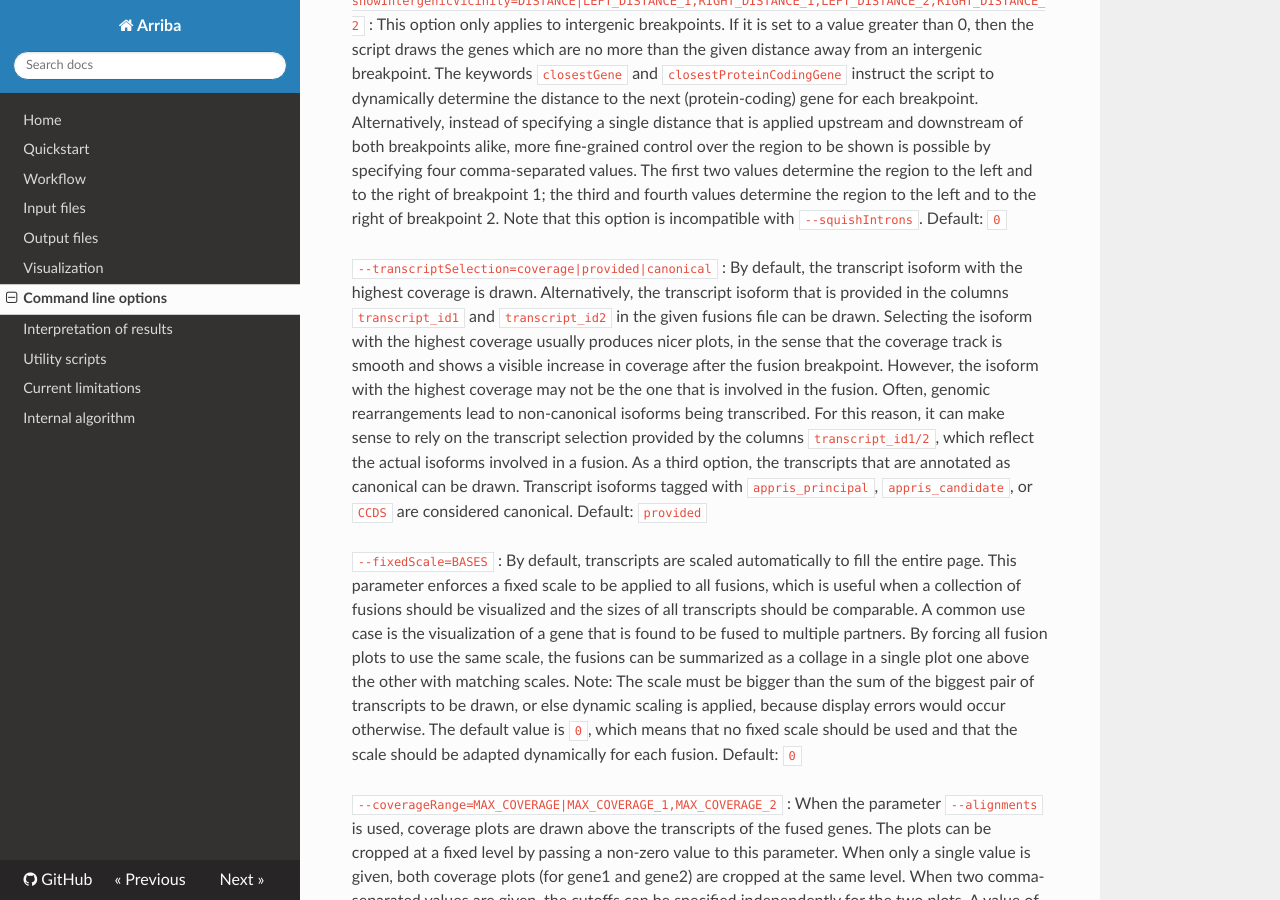
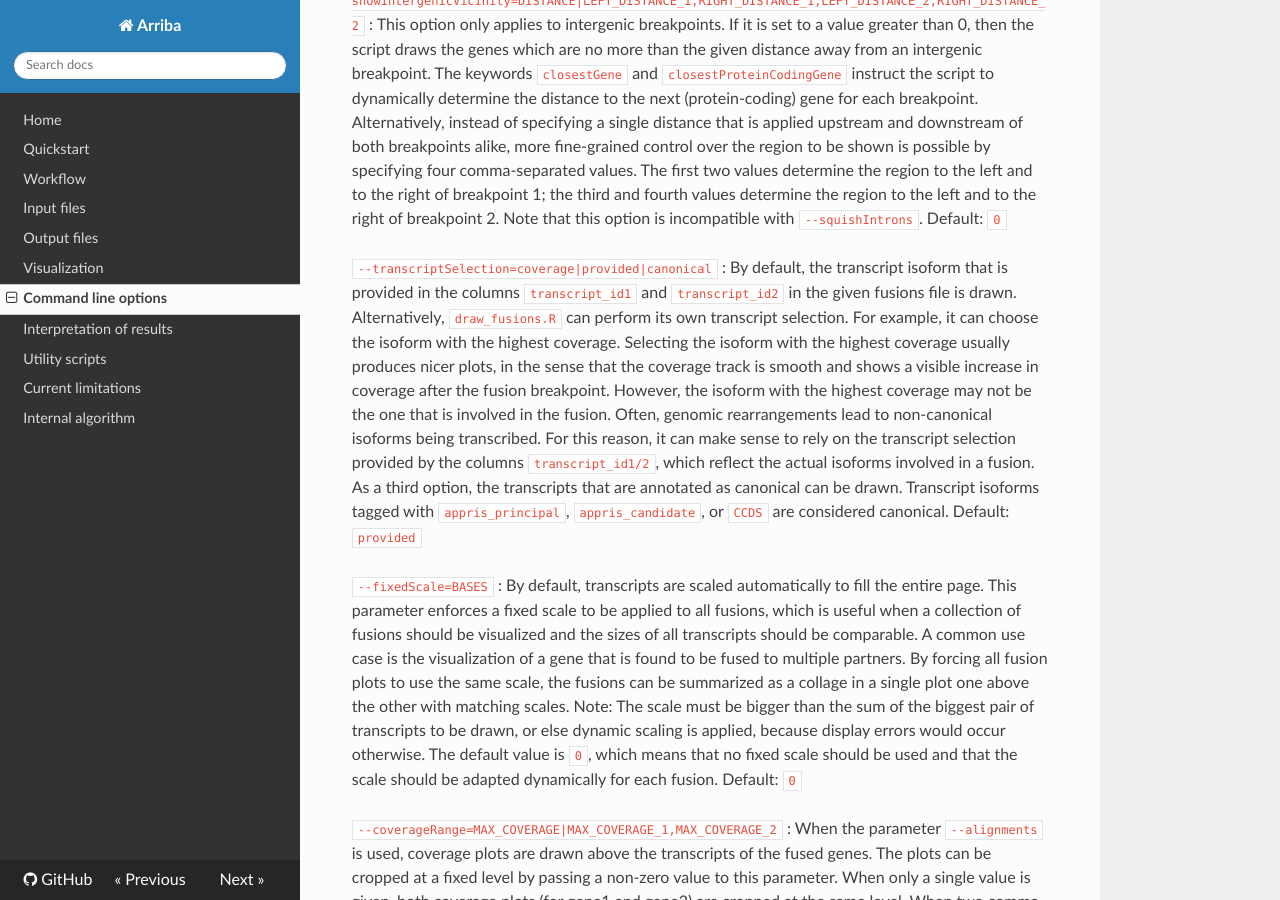
Before and after one commit to suhrig/arriba, an MkDocs documentation site: the page built from documentation/command-line-options.md, in a window 1280 px wide and 900 px high, scrolled down 7434 px. Built offline with MkDocs 1.6.1, drawn with Linux system fonts in a browser that asks for light colours; nearby versions of some CDN libraries; old or Windows-style settings are respelled for this version of MkDocs.

Commit message:
update manual about transcript selection of draw_fusions.R

```diff
--- a/documentation/command-line-options.md
+++ b/documentation/command-line-options.md
@@ -219,7 +219,7 @@
 : This option only applies to intergenic breakpoints. If it is set to a value greater than 0, then the script draws the genes which are no more than the given distance away from an intergenic breakpoint. The keywords `closestGene` and `closestProteinCodingGene` instruct the script to dynamically determine the distance to the next (protein-coding) gene for each breakpoint. Alternatively, instead of specifying a single distance that is applied upstream and downstream of both breakpoints alike, more fine-grained control over the region to be shown is possible by specifying four comma-separated values. The first two values determine the region to the left and to the right of breakpoint 1; the third and fourth values determine the region to the left and to the right of breakpoint 2. Note that this option is incompatible with `--squishIntrons`. Default: `0`
 
 `--transcriptSelection=coverage|provided|canonical`
-: By default, the transcript isoform with the highest coverage is drawn. Alternatively, the transcript isoform that is provided in the columns `transcript_id1` and `transcript_id2` in the given fusions file can be drawn. Selecting the isoform with the highest coverage usually produces nicer plots, in the sense that the coverage track is smooth and shows a visible increase in coverage after the fusion breakpoint. However, the isoform with the highest coverage may not be the one that is involved in the fusion. Often, genomic rearrangements lead to non-canonical isoforms being transcribed. For this reason, it can make sense to rely on the transcript selection provided by the columns `transcript_id1/2`, which reflect the actual isoforms involved in a fusion. As a third option, the transcripts that are annotated as canonical can be drawn. Transcript isoforms tagged with `appris_principal`, `appris_candidate`, or `CCDS` are considered canonical. Default: `provided`
+: By default, the transcript isoform that is provided in the columns `transcript_id1` and `transcript_id2` in the given fusions file is drawn. Alternatively, `draw_fusions.R` can perform its own transcript selection. For example, it can choose the isoform with the highest coverage.  Selecting the isoform with the highest coverage usually produces nicer plots, in the sense that the coverage track is smooth and shows a visible increase in coverage after the fusion breakpoint. However, the isoform with the highest coverage may not be the one that is involved in the fusion. Often, genomic rearrangements lead to non-canonical isoforms being transcribed. For this reason, it can make sense to rely on the transcript selection provided by the columns `transcript_id1/2`, which reflect the actual isoforms involved in a fusion. As a third option, the transcripts that are annotated as canonical can be drawn. Transcript isoforms tagged with `appris_principal`, `appris_candidate`, or `CCDS` are considered canonical. Default: `provided`
 
 `--fixedScale=BASES`
 : By default, transcripts are scaled automatically to fill the entire page. This parameter enforces a fixed scale to be applied to all fusions, which is useful when a collection of fusions should be visualized and the sizes of all transcripts should be comparable. A common use case is the visualization of a gene that is found to be fused to multiple partners. By forcing all fusion plots to use the same scale, the fusions can be summarized as a collage in a single plot one above the other with matching scales. Note: The scale must be bigger than the sum of the biggest pair of transcripts to be drawn, or else dynamic scaling is applied, because display errors would occur otherwise. The default value is `0`, which means that no fixed scale should be used and that the scale should be adapted dynamically for each fusion. Default: `0`
```
